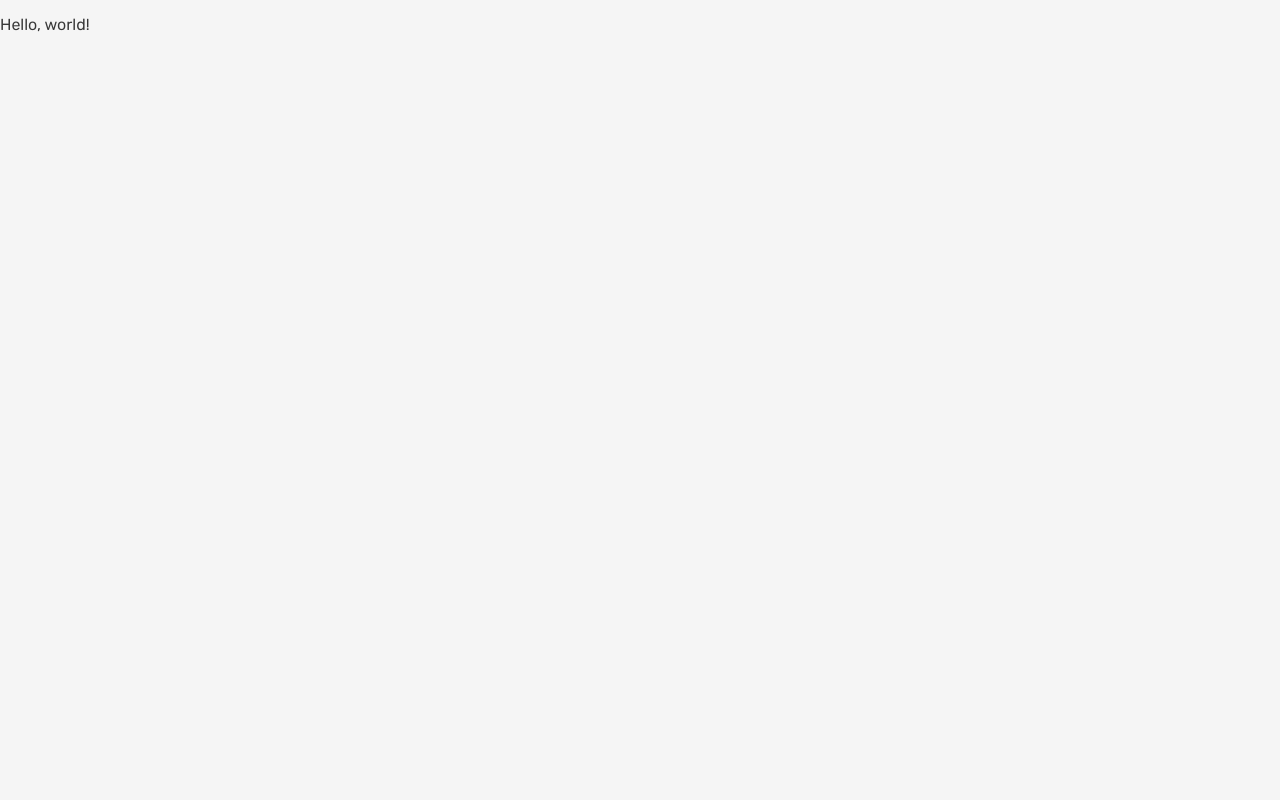
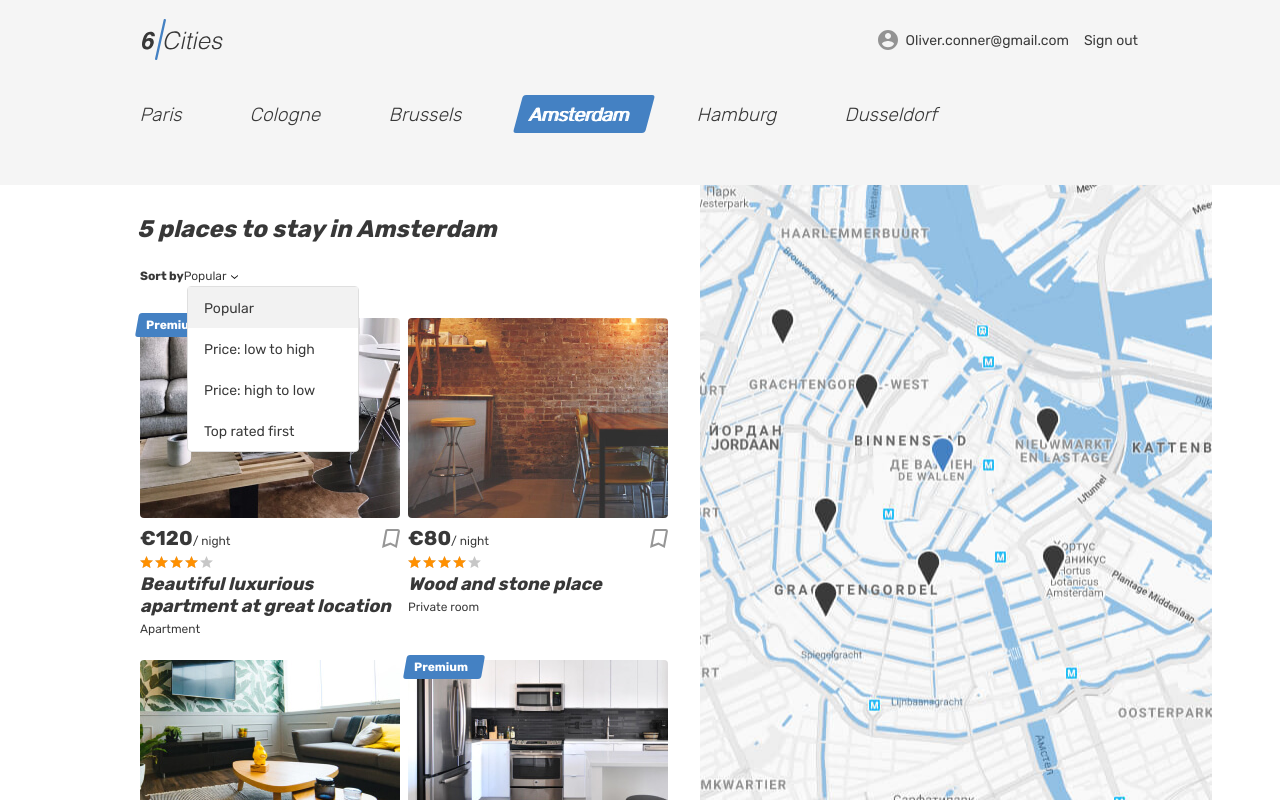
Before and after one commit to tkadlets/1160585-six-cities-7, a React (Create React App) app in the folder project/: page / in a window 1280 px wide. Built offline with nearby package versions, Linux system fonts and the light colour scheme.

Commit message:
1.12. Начинаем программировать

```diff
--- a/project/src/components/app/app.jsx
+++ b/project/src/components/app/app.jsx
@@ -1,7 +1,11 @@
+// react, redux, types
 import React from 'react';
 
+// children components
+import Home from '../home';
+
 function App() {
-  return <p>Hello, world!</p>;
+  return <Home />;
 }
 
 export default App;
--- /dev/null
+++ b/project/src/components/home/card.jsx
@@ -0,0 +1,59 @@
+// react, redux, types
+import React from 'react';
+import PropTypes from 'prop-types';
+
+function Card (props) {
+  const { data } = props;
+  const { mark, imageSrc, priceValue, priceText, name, type } = data;
+
+  return (
+    <article className="cities__place-card place-card">
+      {mark &&
+        <div className="place-card__mark">
+          <span>{ mark }</span>
+        </div>}
+      <div className="cities__image-wrapper place-card__image-wrapper">
+        <a href="#">
+          <img className="place-card__image" src={imageSrc} width="260" height="200" alt={name} />
+        </a>
+      </div>
+      <div className="place-card__info">
+        <div className="place-card__price-wrapper">
+          <div className="place-card__price">
+            <b className="place-card__price-value">&euro;{priceValue}</b>
+            <span className="place-card__price-text">&#47;&nbsp;{priceText}</span>
+          </div>
+          <button className="place-card__bookmark-button button" type="button">
+            <svg className="place-card__bookmark-icon" width="18" height="19">
+              <use xlinkHref="#icon-bookmark"></use>
+            </svg>
+            <span className="visually-hidden">To bookmarks</span>
+          </button>
+        </div>
+        <div className="place-card__rating rating">
+          <div className="place-card__stars rating__stars">
+            <span style={{ width: '80%' }}></span>
+            <span className="visually-hidden">Rating</span>
+          </div>
+        </div>
+        <h2 className="place-card__name">
+          <a href="#">{name}</a>
+        </h2>
+        <p className="place-card__type">{type}</p>
+      </div>
+    </article>
+  );
+}
+
+Card.propTypes = {
+  data: PropTypes.shape({
+    mark: PropTypes.string,
+    imageSrc: PropTypes.string,
+    priceValue: PropTypes.number,
+    priceText: PropTypes.string,
+    name: PropTypes.string,
+    type: PropTypes.string,
+  }),
+};
+
+export default Card;
--- /dev/null
+++ b/project/src/components/home/index.jsx
@@ -0,0 +1,165 @@
+import React from 'react';
+import Card from './card';
+
+function Home() {
+  const cards = [
+    {
+      id: 1,
+      mark: 'Premium',
+      imageSrc: 'img/apartment-01.jpg',
+      priceValue: 120,
+      priceText: 'night',
+      name: 'Beautiful luxurious apartment at great location',
+      type: 'Apartment',
+    },
+    {
+      id: 2,
+      mark: '',
+      imageSrc: 'img/room.jpg',
+      priceValue: 80,
+      priceText: 'night',
+      name: 'Wood and stone place',
+      type: 'Private room',
+    },
+    {
+      id: 3,
+      mark: '',
+      imageSrc: 'img/apartment-02.jpg',
+      priceValue: 132,
+      priceText: 'night',
+      name: 'Canal View Prinsengracht',
+      type: 'Apartment',
+    },
+    {
+      id: 4,
+      mark: 'Premium',
+      imageSrc: 'img/apartment-03.jpg',
+      priceValue: 180,
+      priceText: 'night',
+      name: 'Nice, cozy, warm big bed apartment',
+      type: 'Apartment',
+    },
+    {
+      id: 5,
+      mark: '',
+      imageSrc: 'img/room.jpg',
+      priceValue: 80,
+      priceText: 'night',
+      name: 'Wood and stone place',
+      type: 'Private room',
+    },
+  ];
+
+  return (
+    <>
+      <div style={{display: 'none'}}>
+        <svg xmlns="http://www.w3.org/2000/svg"><symbol id="icon-arrow-select" viewbox="0 0 7 4"><path fillRule="evenodd" clipRule="evenodd" d="M0 0l3.5 2.813L7 0v1.084L3.5 4 0 1.084V0z"></path></symbol><symbol id="icon-bookmark" viewbox="0 0 17 18"><path d="M3.993 2.185l.017-.092V2c0-.554.449-1 .99-1h10c.522 0 .957.41.997.923l-2.736 14.59-4.814-2.407-.39-.195-.408.153L1.31 16.44 3.993 2.185z"></path></symbol><symbol id="icon-star" viewbox="0 0 13 12"><path fillRule="evenodd" clipRule="evenodd" d="M6.5 9.644L10.517 12 9.451 7.56 13 4.573l-4.674-.386L6.5 0 4.673 4.187 0 4.573 3.549 7.56 2.483 12 6.5 9.644z"></path></symbol></svg>
+      </div>
+
+      <div className="page page--gray page--main">
+        <header className="header">
+          <div className="container">
+            <div className="header__wrapper">
+              <div className="header__left">
+                <a className="header__logo-link header__logo-link--active">
+                  <img className="header__logo" src="img/logo.svg" alt="6 cities logo" width="81" height="41"/>
+                </a>
+              </div>
+              <nav className="header__nav">
+                <ul className="header__nav-list">
+                  <li className="header__nav-item user">
+                    <a className="header__nav-link header__nav-link--profile" href="#">
+                      <div className="header__avatar-wrapper user__avatar-wrapper">
+                      </div>
+                      <span className="header__user-name user__name">Oliver.conner@gmail.com</span>
+                    </a>
+                  </li>
+                  <li className="header__nav-item">
+                    <a className="header__nav-link" href="#">
+                      <span className="header__signout">Sign out</span>
+                    </a>
+                  </li>
+                </ul>
+              </nav>
+            </div>
+          </div>
+        </header>
+
+        <main className="page__main page__main--index">
+          <h1 className="visually-hidden">Cities</h1>
+          <div className="tabs">
+            <section className="locations container">
+              <ul className="locations__list tabs__list">
+                <li className="locations__item">
+                  <a className="locations__item-link tabs__item" href="#">
+                    <span>Paris</span>
+                  </a>
+                </li>
+                <li className="locations__item">
+                  <a className="locations__item-link tabs__item" href="#">
+                    <span>Cologne</span>
+                  </a>
+                </li>
+                <li className="locations__item">
+                  <a className="locations__item-link tabs__item" href="#">
+                    <span>Brussels</span>
+                  </a>
+                </li>
+                <li className="locations__item">
+                  <a className="locations__item-link tabs__item tabs__item--active">
+                    <span>Amsterdam</span>
+                  </a>
+                </li>
+                <li className="locations__item">
+                  <a className="locations__item-link tabs__item" href="#">
+                    <span>Hamburg</span>
+                  </a>
+                </li>
+                <li className="locations__item">
+                  <a className="locations__item-link tabs__item" href="#">
+                    <span>Dusseldorf</span>
+                  </a>
+                </li>
+              </ul>
+            </section>
+          </div>
+          <div className="cities">
+            <div className="cities__places-container container">
+              <section className="cities__places places">
+                <h2 className="visually-hidden">Places</h2>
+                <b className="places__found">{cards.length} places to stay in Amsterdam</b>
+                <form className="places__sorting" action="#" method="get">
+                  <span className="places__sorting-caption">Sort by</span>
+                  <span className="places__sorting-type" tabIndex="0">
+                  Popular
+                    <svg className="places__sorting-arrow" width="7" height="4">
+                      <use xlinkHref="#icon-arrow-select"></use>
+                    </svg>
+                  </span>
+                  <ul className="places__options places__options--custom places__options--opened">
+                    <li className="places__option places__option--active" tabIndex="0">Popular</li>
+                    <li className="places__option" tabIndex="0">Price: low to high</li>
+                    <li className="places__option" tabIndex="0">Price: high to low</li>
+                    <li className="places__option" tabIndex="0">Top rated first</li>
+                  </ul>
+                </form>
+                <div className="cities__places-list places__list tabs__content">
+                  {
+                    cards.map((item) => (
+                      <Card key={item.id} data={item} />
+                    ))
+                  }
+                </div>
+              </section>
+              <div className="cities__right-section">
+                <section className="cities__map map"></section>
+              </div>
+            </div>
+          </div>
+        </main>
+      </div>
+    </>
+  );
+}
+
+export default Home;
```
Also changed, not shown: 1 other file (tests, documents, lock files or other folders).
